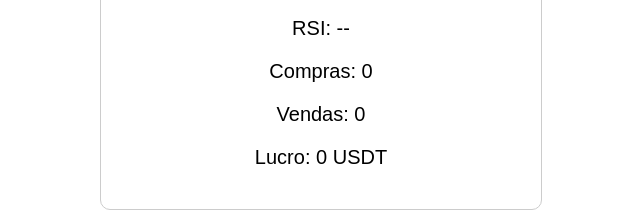
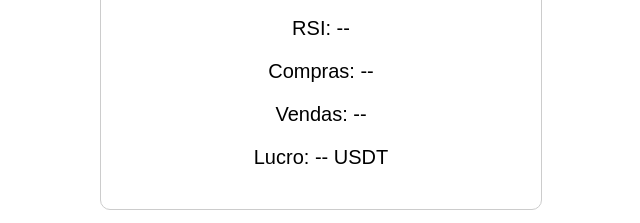
Before and after one commit to bruno-mkti/bot-binance-v02, a website: page index.html in a window 1280 px wide. Shown: the part 177-400 px from the top of the page, 319-959 px from the left. Drawn offline with Linux system fonts and the light colour scheme; no server answers.

Commit message:
Update index.html

```diff
--- a/index.html
+++ b/index.html
@@ -16,9 +16,9 @@
         <h1>Dashboard BTC/RSI</h1>
         <p class="info">Preço Atual: <span id="price">--</span> USDT</p>
         <p class="info">RSI: <span id="rsi">--</span></p>
-        <p class="info">Compras: <span id="buyCount">0</span></p>
-        <p class="info">Vendas: <span id="sellCount">0</span></p>
-        <p class="info">Lucro: <span id="profit">0</span> USDT</p>
+        <p class="info">Compras: <span id="buyCount">--</span></p>
+        <p class="info">Vendas: <span id="sellCount">--</span></p>
+        <p class="info">Lucro: <span id="profit">--</span> USDT</p>
     </div>
     <div>
         <p>RSI < 40 = Compra</p>
```
